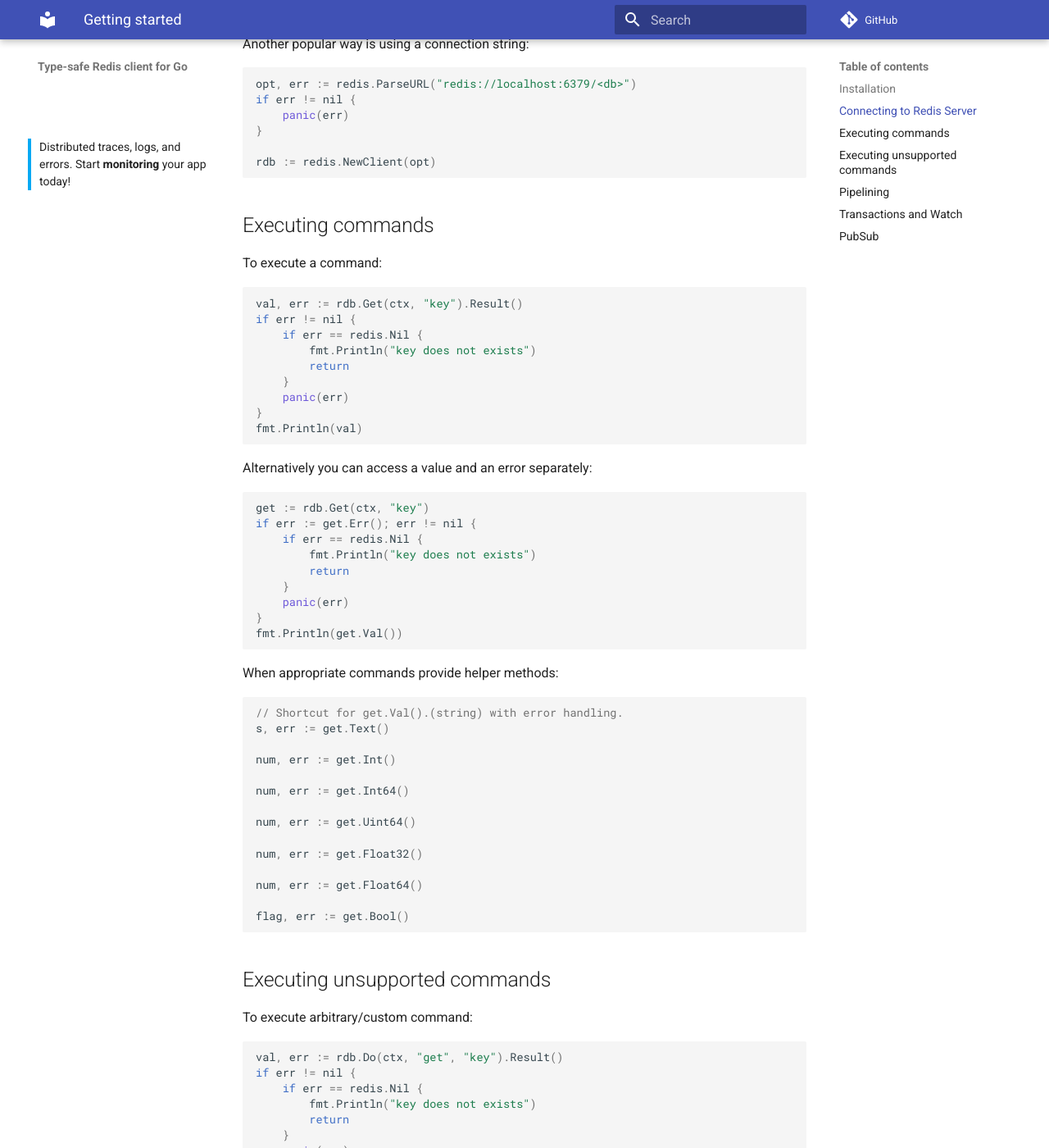
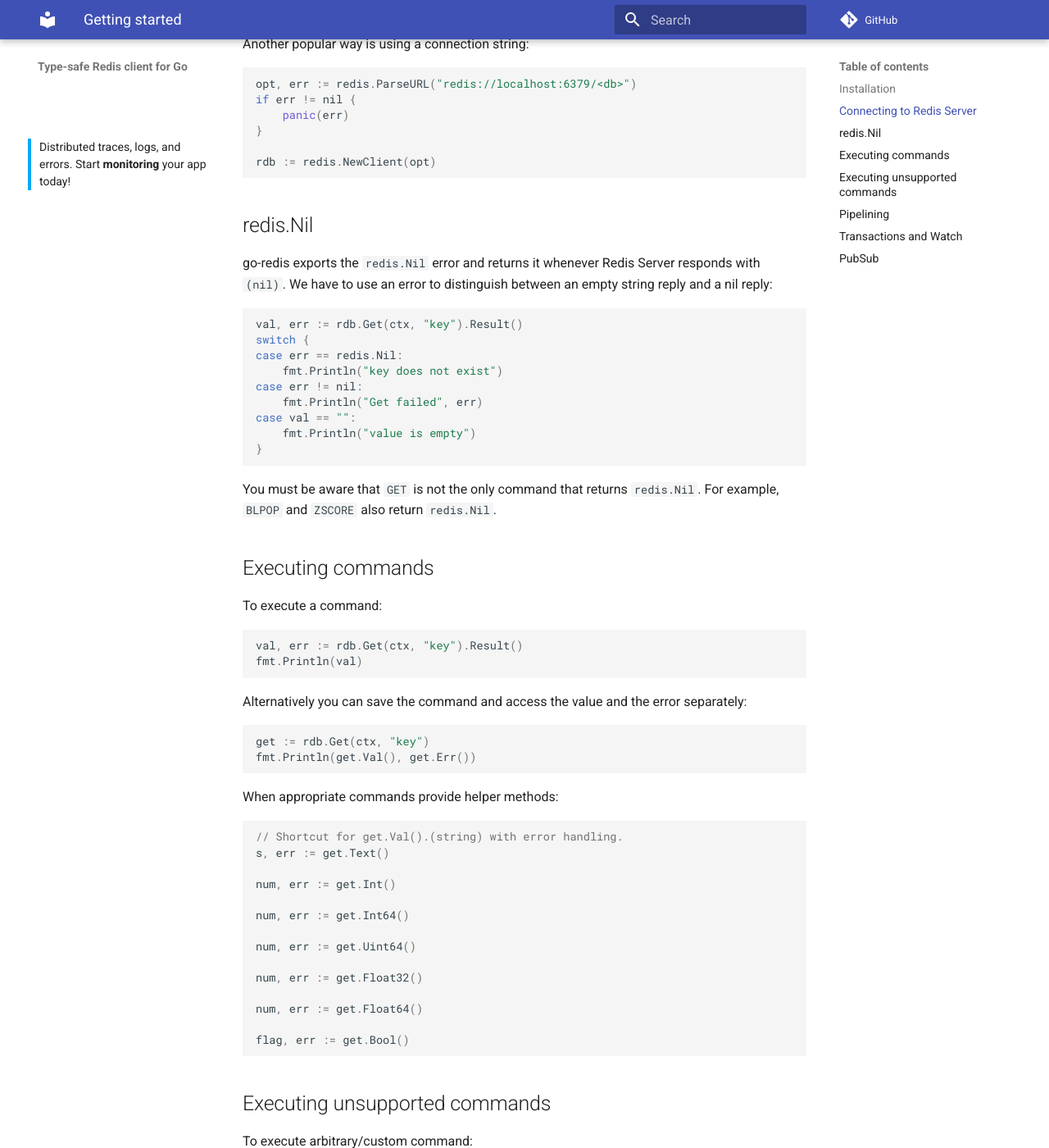
Before and after one commit to go-redis/docs, an MkDocs documentation site: the page built from docs/index.md, in a window 1280 px wide and 1400 px high, scrolled down 744 px. Shown: the whole window at 82% size. Built offline with MkDocs 1.6.1 and Material for MkDocs 9.7.7, drawn with Linux system fonts in a browser that asks for light colours; comment, search, counter and statistics services are not loaded; some of the changed text lies outside the part shown.

Commit message:
Add some docs on redis.Nil

````diff
--- a/docs/index.md
+++ b/docs/index.md
@@ -45,34 +45,40 @@ if err != nil {
 rdb := redis.NewClient(opt)
 ```
 
+## redis.Nil
+
+go-redis exports the `redis.Nil` error and returns it whenever Redis Server responds with `(nil)`.
+We have to use an error to distinguish between an empty string reply and a nil reply:
+
+```go
+val, err := rdb.Get(ctx, "key").Result()
+switch {
+case err == redis.Nil:
+    fmt.Println("key does not exist")
+case err != nil:
+    fmt.Println("Get failed", err)
+case val == "":
+    fmt.Println("value is empty")
+}
+```
+
+You must be aware that `GET` is not the only command that returns `redis.Nil`. For example, `BLPOP`
+and `ZSCORE` also return `redis.Nil`.
+
 ## Executing commands
 
 To execute a command:
 
 ```go
 val, err := rdb.Get(ctx, "key").Result()
-if err != nil {
-    if err == redis.Nil {
-        fmt.Println("key does not exists")
-        return
-    }
-    panic(err)
-}
 fmt.Println(val)
 ```
 
-Alternatively you can access a value and an error separately:
+Alternatively you can save the command and access the value and the error separately:
 
 ```go
 get := rdb.Get(ctx, "key")
-if err := get.Err(); err != nil {
-    if err == redis.Nil {
-        fmt.Println("key does not exists")
-        return
-    }
-    panic(err)
-}
-fmt.Println(get.Val())
+fmt.Println(get.Val(), get.Err())
 ```
 
 When appropriate commands provide helper methods:
@@ -194,6 +200,8 @@ increment := func(key string) error {
 }
 ```
 
+Note how we use `redis.TxFailedErr` to check if a transaction has failed or not.
+
 ## PubSub
 
 go-redis allows to publish messages and subscribe to channels. It also automatically handles
````
